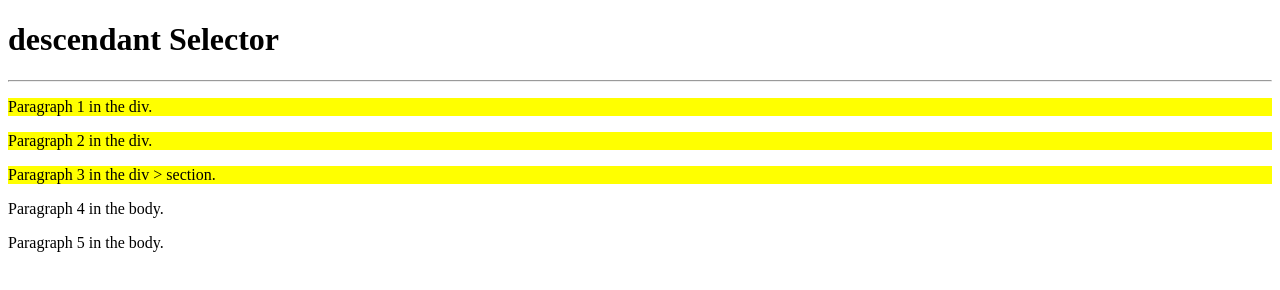
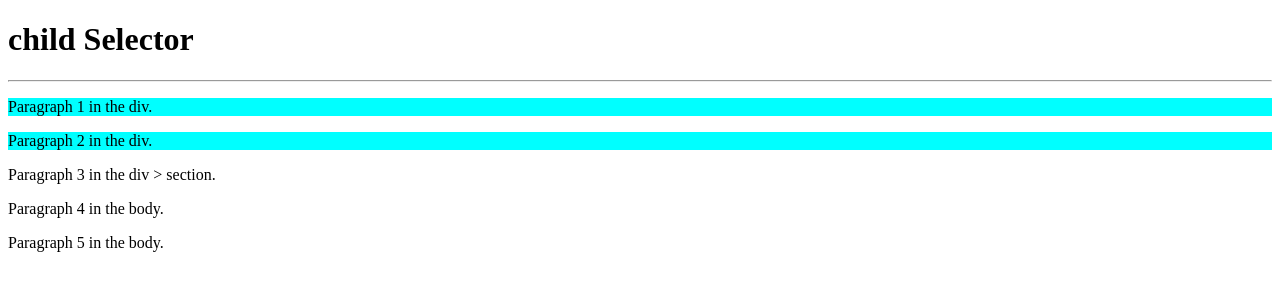
Before and after one commit to re8code/web102-09-CombinatorSelector, a plain HTML site: page index.html in a window 1280 px wide. Drawn offline with Linux system fonts and the light colour scheme.

Commit message:
p05. child Selector

```diff
--- a/index.html
+++ b/index.html
@@ -7,7 +7,7 @@
   <link rel="stylesheet" href="./main.css">
 </head>
 <body>
-  <h1>descendant Selector</h1>
+  <h1>child Selector</h1>
   <hr>
   <div>
     <p>Paragraph 1 in the div.</p>
--- a/main.css
+++ b/main.css
@@ -1,3 +1,3 @@
-div p {
-  background-color: yellow;
+div > p {
+  background-color: cyan;
 }
```
